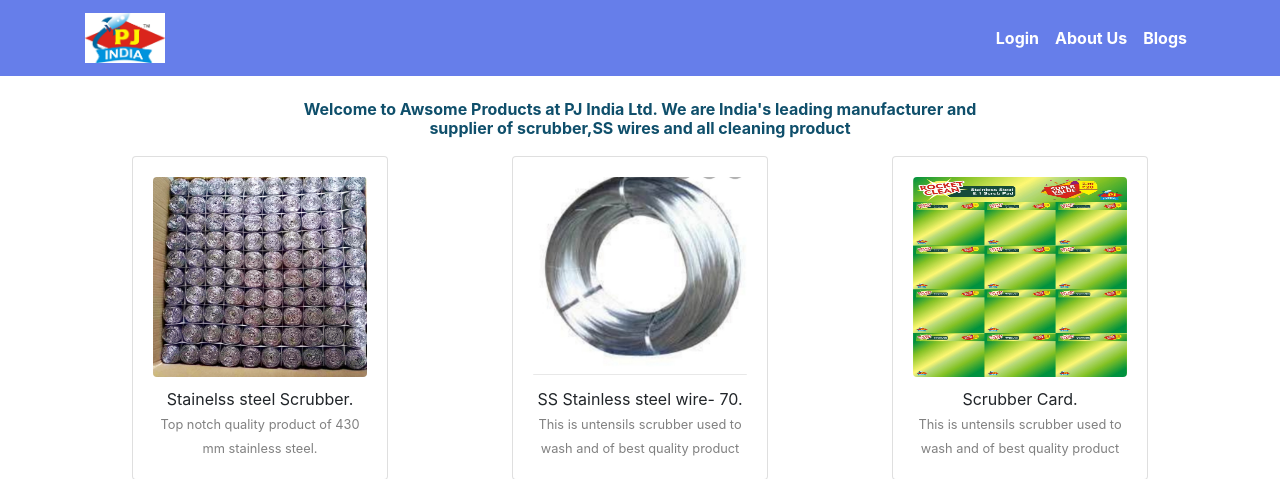
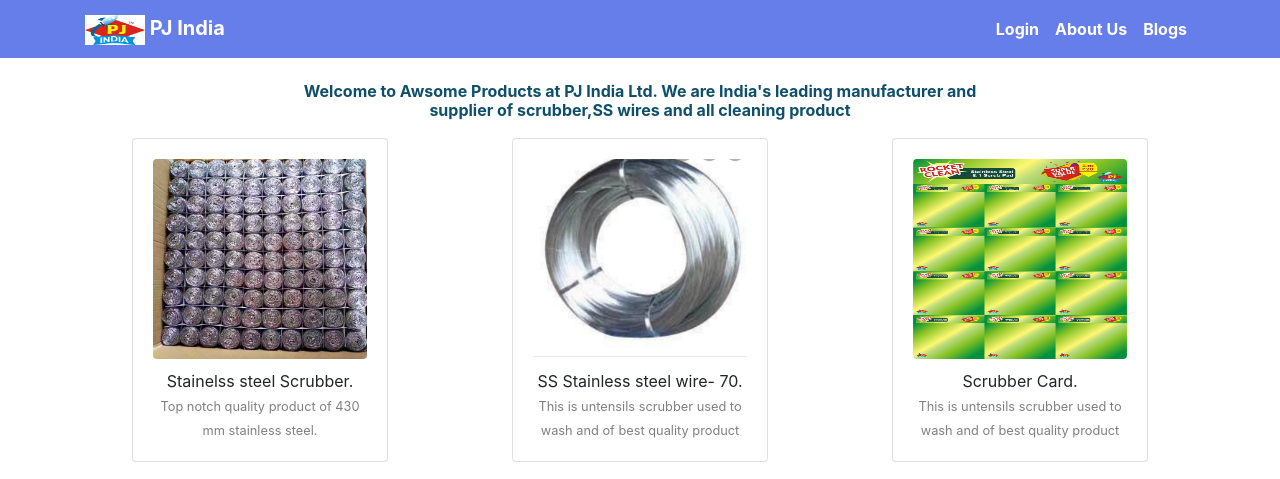
Before and after one commit to khushalt/ssp_india, a Flask app: page / in a window 1280 px wide. Shown: the top 479 px of the page. Run offline with Flask 2, Linux system fonts and the light colour scheme; some libraries are stand-ins or nearby versions.

Commit message:
fix: correct css width and height for navbar

```diff
--- a/app/templates/base.html
+++ b/app/templates/base.html
@@ -27,7 +27,7 @@
 
     <nav class="navbar navbar-light navbar-expand-lg nav-class">
 		<div class="container">
-			<a class="navbar-brand" href="/"><img src="/static/images/pj india.jpg" width="80" height="50"></a>
+			<a class="navbar-brand" href="/"><img src="/static/images/pj india.jpg" width="60" height="30"><b class="nav-attributes"> PJ India</b></a>
 			<button class="navbar-toggler" type="button" data-toggle="collapse" data-target="#navbarSupportedContent" aria-controls="navbarSupportedContent" aria-expanded="false" aria-label="Toggle navigation">
 				<span class="navbar-toggler-icon"></span>
 			</button>
--- a/app/templates/desk/desk_base.html
+++ b/app/templates/desk/desk_base.html
@@ -23,7 +23,7 @@
 <!-- Nav menu with user information -->
 <nav class="navbar navbar-light navbar-expand-lg nav-class">
     <div class="container">
-            <a class="navbar-brand" href="/"><img src="/static/images/pj india.jpg" width="80" height="50"></a>
+            <a class="navbar-brand" href="/"><img src="/static/images/pj india.jpg" width="60" height="30"></a>
             <button class="navbar-toggler" type="button" data-toggle="collapse" data-target="#navbarSupportedContent" aria-controls="navbarSupportedContent" aria-expanded="false" aria-label="Toggle navigation">
                 <span class="navbar-toggler-icon"></span>
             </button>
```
